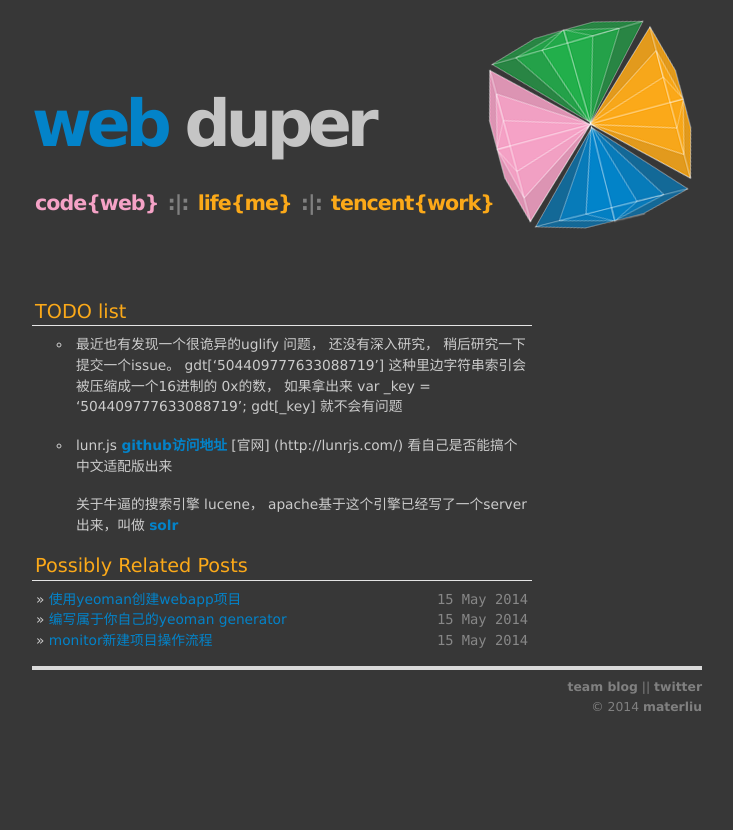
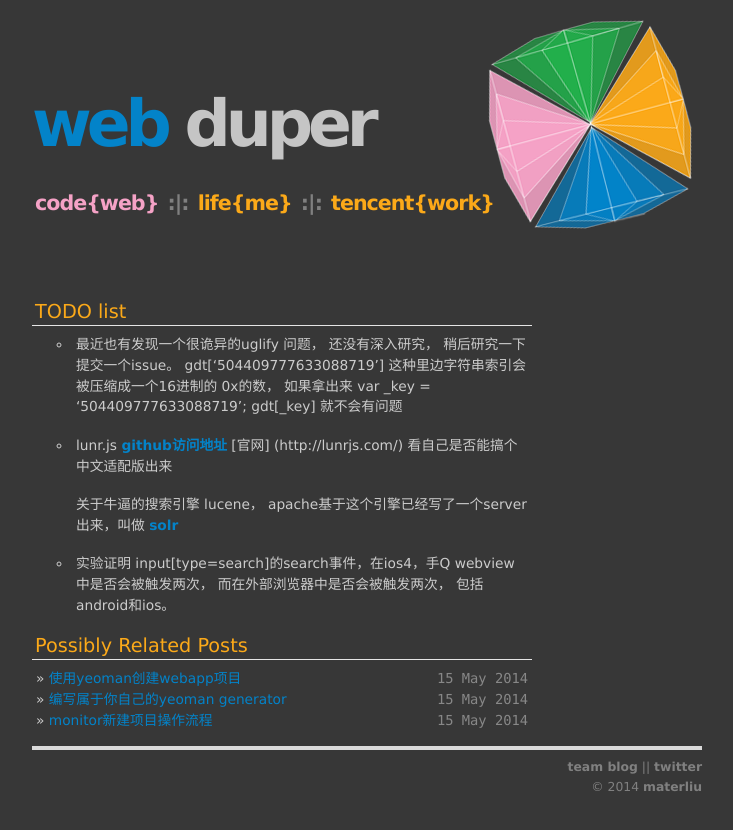
Before and after one commit to materliu/materliu.github.io, a Jekyll site: the page built from all/web/_posts/2014-04-10-TODO.md, in a window 1280 px wide. Shown: the top 830 px of the page, without its empty margins (273-1006 px from the left). Built offline with Jekyll 4.4.1, drawn with Linux system fonts in a browser that asks for light colours; Markdown is read by kramdown in place of the engine named in the settings.

Commit message:
add todo thing !

```diff
--- a/all/web/_posts/2014-04-10-TODO.md
+++ b/all/web/_posts/2014-04-10-TODO.md
@@ -12,3 +12,5 @@
 
     关于牛逼的搜索引擎 lucene， apache基于这个引擎已经写了一个server出来，叫做 [solr](https://github
     .com/apache/lucene-solr)
+
+* 实验证明 input[type=search]的search事件，在ios4，手Q webview中是否会被触发两次， 而在外部浏览器中是否会被触发两次， 包括android和ios。
```
